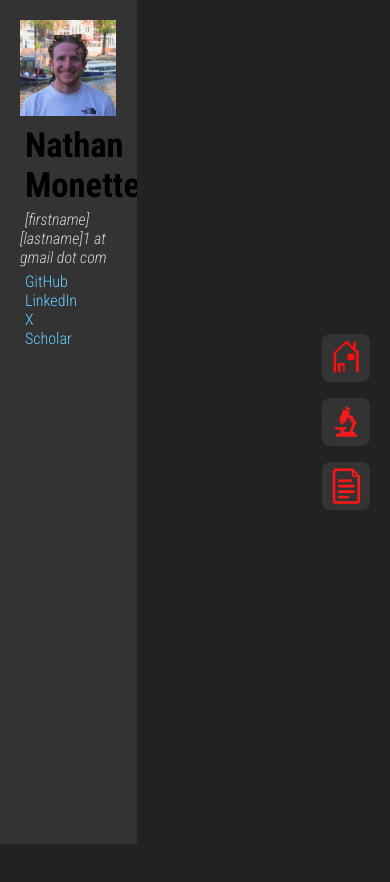
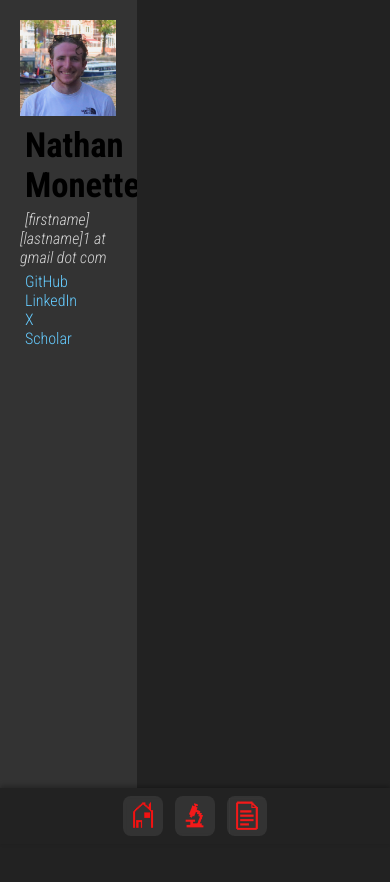
Before and after one commit to nmonette/nmonette.github.io, a React (Vite) app: page /#/home in a window 390 px wide. Shown: the top 882 px of the page. Built offline with nearby package versions, Linux system fonts and the light colour scheme.

Commit message:
Changed nav buttons so that they move to bottom

```diff
--- a/src/pages/nav_button.css
+++ b/src/pages/nav_button.css
@@ -1,4 +1,3 @@
-/* Vertical nav container on center-right */
 .vertical-nav {
   position: fixed;
   top: 50%;
@@ -11,7 +10,22 @@
   z-index: 1000;
 }
 
-/* Small icon buttons */
+.horizontal-nav {
+  position: fixed;
+  bottom: 0;
+  left: 0;
+  right: 0;
+  transform: none;
+  display: flex;
+  flex-direction: row;
+  justify-content: center;
+  gap: 12px;
+  background-color: #222;
+  padding: 8px 0;
+  box-shadow: 0 -2px 5px rgba(0,0,0,0.3);
+  z-index: 1000;
+}
+
 .nav-icon-button {
   background-color: #333;
   border: none;
@@ -23,17 +37,32 @@
   align-items: center;
   justify-content: center;
   cursor: pointer;
+  outline: none;
+  -webkit-tap-highlight-color: transparent;
+  -webkit-user-select: none;
+  user-select: none;
+  transition: background-color 0.3s ease, transform 0.3s ease;
 }
 
-.nav-icon-button:hover {
+.horizontal-nav .nav-icon-button {
+  width: 40px;
+  height: 40px;
+  padding: 6px;
+}
+
+.nav-icon-button:hover,
+.nav-icon-button:focus {
   background-color: #555;
-  transition: background-color 0.3s ease;
   transform: scale(1.05);
 }
 
-/* Image inside button */
 .nav-icon-button img {
   width: 45px;
   height: 45px;
   object-fit: contain;
 }
+
+.horizontal-nav .nav-icon-button img {
+  width: 36px;
+  height: 36px;
+}
--- a/src/pages/nav_button.jsx
+++ b/src/pages/nav_button.jsx
@@ -1,4 +1,4 @@
-import React from 'react';
+import React, { useState, useEffect } from "react";
 import { useNavigate } from "react-router";
 
 import './nav_button.css';
@@ -10,20 +10,43 @@ import resume from '../assets/resume.pdf';
 
 export default function NavButton() {
   const navigate = useNavigate();
+  const [isHorizontal, setIsHorizontal] = useState(false);
+
+  useEffect(() => {
+    function handleResize() {
+      // Change breakpoint or logic here as needed
+      setIsHorizontal(window.innerWidth < 600 || window.innerHeight < 500);
+    }
+
+    handleResize(); // initial check
+
+    window.addEventListener("resize", handleResize);
+    return () => window.removeEventListener("resize", handleResize);
+  }, []);
+
+  const handleNavigate = (path, e) => {
+    navigate(path);
+    e.currentTarget.blur();
+  };
+
+  const handleOpenResume = (e) => {
+    window.open(resume, '_blank', 'noopener,noreferrer');
+    e.currentTarget.blur();
+  };
 
   return (
-    <div className="vertical-nav">
-      <button className="nav-icon-button" onClick={() => navigate("/home")}>
+    <div className={isHorizontal ? "horizontal-nav" : "vertical-nav"}>
+      <button className="nav-icon-button" onClick={(e) => handleNavigate("/home", e)}>
         <img src={homeImage} alt="Home" />
       </button>
 
-      <button className="nav-icon-button" onClick={() => navigate("/projects")}>
+      <button className="nav-icon-button" onClick={(e) => handleNavigate("/projects", e)}>
         <img src={projectsImage} alt="Projects" />
       </button>
 
       <button
         className="nav-icon-button"
-        onClick={() => window.open(resume, '_blank', 'noopener,noreferrer')}
+        onClick={handleOpenResume}
       >
         <img src={cvImage} alt="C.V." />
       </button>
```
